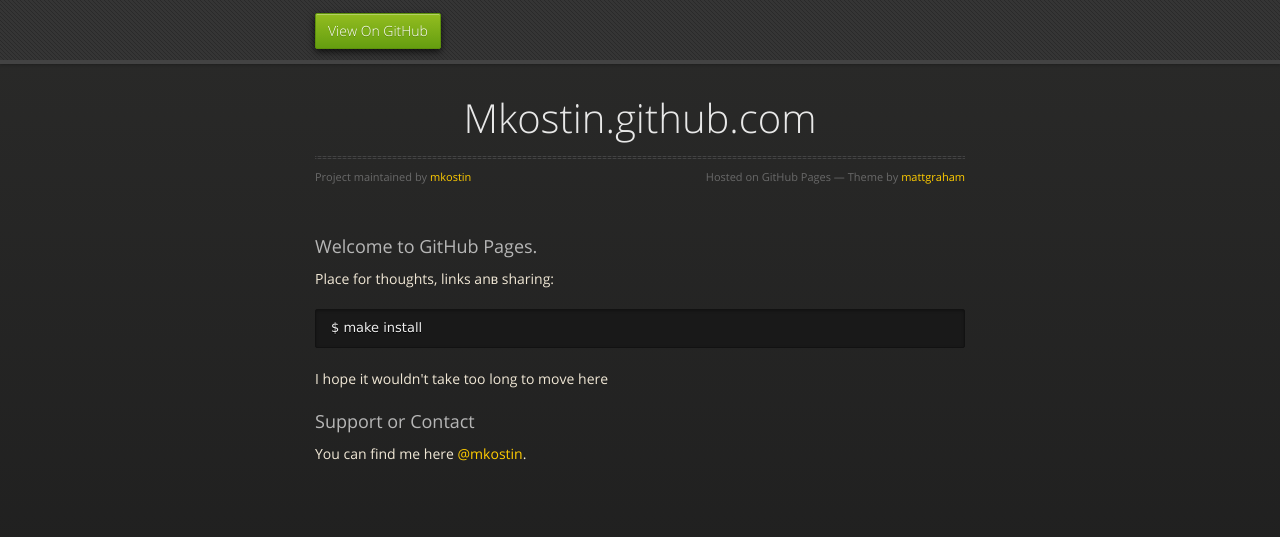
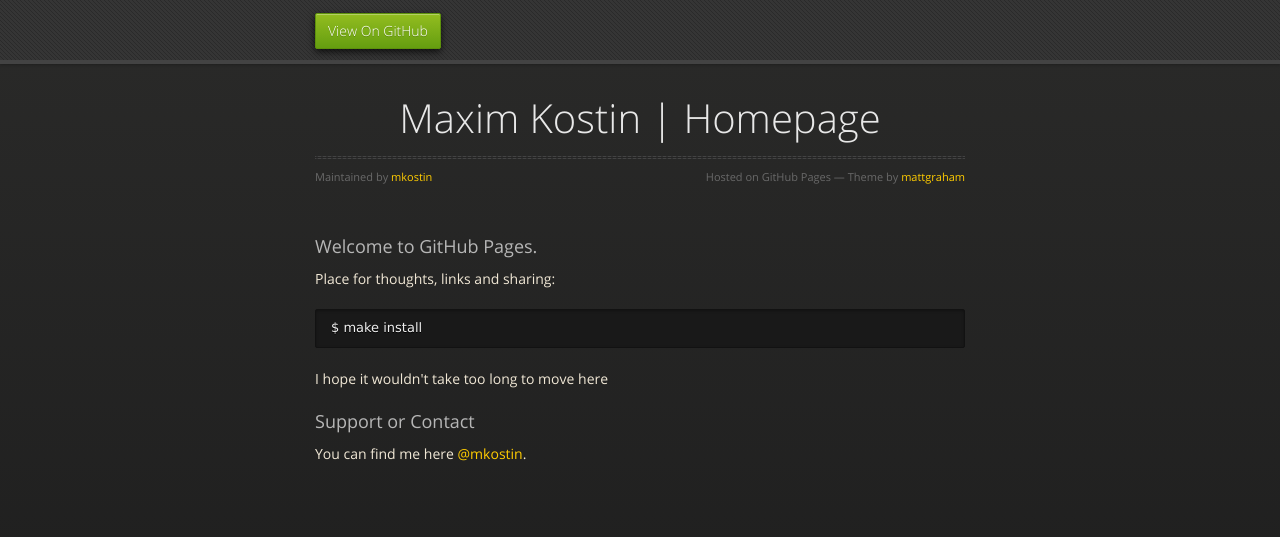
Before and after one commit to mkostin/mkostin.github.io, a plain HTML site: page index.html in a window 1280 px wide. Drawn offline with nearby package versions, Linux system fonts and the light colour scheme.

Commit message:
Update index.html

```diff
--- a/index.html
+++ b/index.html
@@ -28,17 +28,17 @@
 
       <section>
         <div id="title">
-          <h1>Mkostin.github.com</h1>
+          <h1>Maxim Kostin | Homepage</h1>
           <p></p>
           <hr>
-          <span class="credits left">Project maintained by <a href="https://github.com/mkostin">mkostin</a></span>
+          <span class="credits left">Maintained by <a href="https://github.com/mkostin">mkostin</a></span>
           <span class="credits right">Hosted on GitHub Pages &mdash; Theme by <a href="https://twitter.com/michigangraham">mattgraham</a></span>
         </div>
 
         <h3>
 <a name="welcome-to-github-pages" class="anchor" href="#welcome-to-github-pages"><span class="octicon octicon-link"></span></a>Welcome to GitHub Pages.</h3>
 
-<p>Place for thoughts, links anв sharing:</p>
+<p>Place for thoughts, links and sharing:</p>
 
 <pre><code>$ make install
 </code></pre>
```
